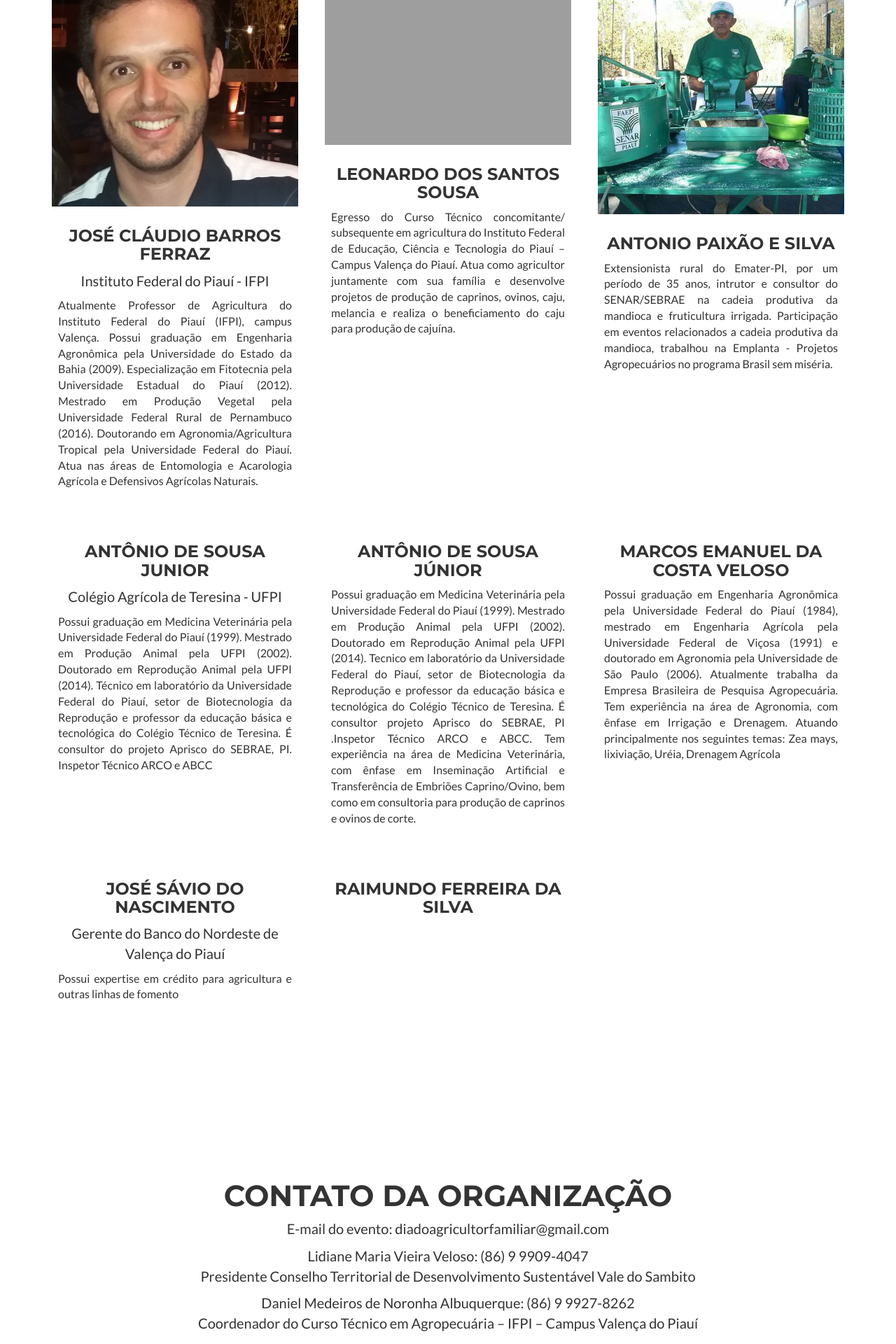
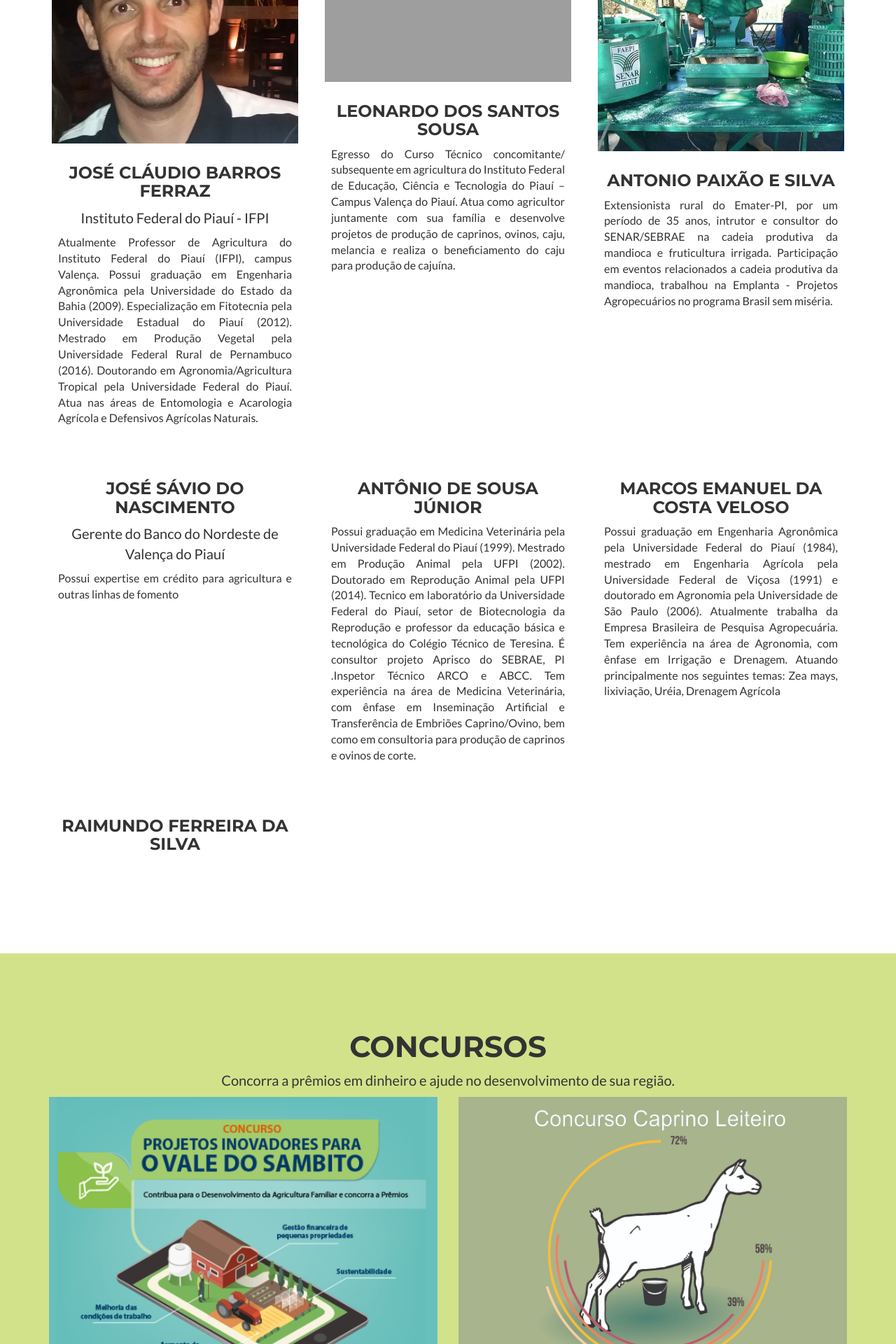
Before and after one commit to valtercavalcante/agricultura, a CodeIgniter app: page /agricultura/ in a window 1280 px wide. Shown: the part 3160-5080 px from the top of the page at 70% size. Run offline with CodeIgniter, Linux system fonts and the light colour scheme; some libraries are stand-ins or nearby versions; grey boxes are pictures that could not be loaded.

Commit message:
index finalizada

```diff
--- a/css/freelancer.css
+++ b/css/freelancer.css
@@ -195,6 +195,10 @@ section.success {
 }
 section.programacao {
   background: #FFFBD6;
+
+}
+section.concursos {
+  background: #D2E28B;
 
 }
 @media (max-width: 767px) {
--- a/index.html
+++ b/index.html
@@ -40,7 +40,7 @@
                 <button type="button" class="navbar-toggle" data-toggle="collapse" data-target="#bs-example-navbar-collapse-1">
                     <span class="sr-only">Navegação</span> Menu <i class="fa fa-bars"></i>
                 </button>
-                <a class="navbar-brand" href="#page-top">1º Dia de Agricultor | 3° Feira Territorial da Agricultura Familiar </a>
+                <a class="navbar-brand" href="#page-top">1º Dia do Agricultor | 3° Feira Territorial da Agricultura Familiar </a>
             </div>
 
             <!-- Collect the nav links, forms, and other content for toggling -->
@@ -58,11 +58,12 @@
                       <li class="page-scroll">
                         <a href="#programacao">Programação</a>
                     </li>
-                     <li class="page-scroll">
-                        <a href="#">Concursos</a>
-                    </li>
+
                     <li class="page-scroll">
                         <a href="#palestrantes">Palestrantes</a>
+                    </li>
+                       <li class="page-scroll">
+                        <a href="#concursos">Concursos</a>
                     </li>
                     <li class="page-scroll">
                         <a href="#contact">Contato</a>
@@ -86,7 +87,7 @@
                         <span class="skills">1º Dia do Agricultor <br />
                         	3° Feira Territorial da Agricultura Familiar do Vale do Sambito  <br />
 							1° Dia do Campo IFPI  <br />
-							2° Concurso da Cabra Leiteira Vale do Sambito
+							2° Concurso do Caprino Leiteiro Vale do Sambito
 						</span>
                     </div>
                 </div>
@@ -119,13 +120,13 @@
      		</div>
      		<div class="row">
      			  <div class="col-md-4 col-sm-6 text-center">
-     			  	<img src="img/ifpi_cava_horizontal.png" alt="Logomarca do IFPI Campus Valença">
+     			  	<img class="img-responsive" src="img/ifpi_cava_horizontal.png" alt="Logomarca do IFPI Campus Valença">
      			  </div>
      			  <div class="col-md-4 col-sm-6 text-center">
-     			  	<img src="img/sec_de_agricultura_val.png" alt="Logomarca da Secretaria de Agricultura do Piauí">
+     			  	<img class="img-responsive" src="img/sec_de_agricultura_val.png" alt="Logomarca da Secretaria de Agricultura do Piauí">
      			  </div>
      			  <div class="col-md-4 col-sm-6 text-center" >
-     			  	<img src="img/conselho.png" alt="Logomarca da Conselho">
+     			  	<img class="img-responsive" src="img/conselho.png" alt="Logomarca da Conselho">
      			  </div>
      		</div>
      		<hr />
@@ -137,7 +138,7 @@
 
      		<div class="row">
      			  <div class="col-md-12 col-sm-6 text-center">
-     			  	<img src="img/patrocinadores.png" alt="Logomarca da Conselho" style="width: 100%">
+     			  	<img class="img-responsive" src="img/patrocinadores.png" alt="Logomarca da Conselho">
      			  </div>
      		</div>
         </div>
@@ -191,26 +192,26 @@ Esperamos assim, contribuir com o processo de desenvolvimento de todos os envolv
 
                 </div>
             </div>
-            <div class="row" style="padding-top: 30px">
+            <div class="row">
              <div class="col-md-4 col-sm-6 text-center">
-     			  	<img src="img/dia_de_campo.png" alt="Logomarca do IFPI Campus Valença">
+     			  	<img class="img-responsive" src="img/dia_de_campo.png" alt="Logomarca do IFPI Campus Valença">
      			  </div>
      			  <div class="col-md-4 col-sm-6 text-center">
-     			  	<img src="img/palestras_tecnicas.png" alt="Logomarca da Secretaria de Agricultura do Piauí">
+     			  	<img class="img-responsive" src="img/palestras_tecnicas.png" alt="Logomarca da Secretaria de Agricultura do Piauí">
      			  </div>
      			  <div class="col-md-4 col-sm-6 text-center" >
-     			  	<img src="img/concurso_projetos_inovadores.png" alt="Logomarca da Conselho">
+     			  	<img class="img-responsive"  src="img/concurso_projetos_inovadores.png" alt="Logomarca da Conselho">
      			  </div>
             </div>
-            <div class="row" style="padding: 30px">
+            <div class="row">
             <div class="col-md-4 col-sm-6 text-center">
-     			  	<img src="img/oficinas.png" alt="Logomarca do IFPI Campus Valença">
+     			  	<img class="img-responsive" src="img/oficinas.png" alt="Logomarca do IFPI Campus Valença">
      			  </div>
      			  <div class="col-md-4 col-sm-6 text-center">
-     			  	<img src="img/concurso_caprinos_leiteiros.png" alt="Logomarca da Secretaria de Agricultura do Piauí">
+     			  	<img class="img-responsive" src="img/concurso_caprinos_leiteiros.png" alt="Logomarca da Secretaria de Agricultura do Piauí">
      			  </div>
      			  <div class="col-md-4 col-sm-6 text-center" >
-     			  	<img src="img/feira_projetos_regionais.png" alt="Logomarca da Conselho">
+     			  	<img class="img-responsive" src="img/feira_projetos_regionais.png" alt="Logomarca da Conselho">
      			  </div>
             </div>
 
@@ -286,8 +287,8 @@ Esperamos assim, contribuir com o processo de desenvolvimento de todos os envolv
     				<div class="thumbnail" style="border: 0;">
       					<!--<img src="img/profdaniel.png" alt="...">-->
 	      				<div class="caption text-center" >
-		        			<h3>Antônio de Sousa Junior</h3>
-		        			<p>Colégio Agrícola de Teresina - UFPI </p><p class="small justificado" >Possui graduação em Medicina Veterinária pela Universidade Federal do Piauí (1999). Mestrado em Produção Animal pela UFPI (2002). Doutorado em Reprodução Animal pela UFPI (2014). Técnico em laboratório da Universidade Federal do Piauí, setor de Biotecnologia da Reprodução e professor da educação básica e tecnológica do Colégio Técnico de Teresina. É consultor do projeto Aprisco do SEBRAE, PI. Inspetor Técnico ARCO e ABCC</p>
+		        			<h3>José Sávio do Nascimento</h3>
+		        			<p>Gerente do Banco do Nordeste de Valença do Piauí </p><p class="small justificado">Possui expertise em crédito para agricultura e outras linhas de fomento</p>
 	      				</div>
     				</div>
   				</div>
@@ -311,15 +312,7 @@ Esperamos assim, contribuir com o processo de desenvolvimento de todos os envolv
   				</div>
             </div>
   			<div class="row">
-  				<div class="col-sm-6 col-md-4">
-    				<div class="thumbnail" style="border: 0;">
-      					<!--<img src="img/profdaniel.png" alt="...">-->
-	      				<div class="caption text-center" >
-		        			<h3>José Sávio do Nascimento</h3>
-		        			<p>Gerente do Banco do Nordeste de Valença do Piauí </p><p class="small justificado">Possui expertise em crédito para agricultura e outras linhas de fomento</p>
-	      				</div>
-    				</div>
-  				</div>
+
 
   				<div class="col-sm-6 col-md-4">
     				<div class="thumbnail" style="border: 0;">
@@ -333,7 +326,43 @@ Esperamos assim, contribuir com o processo de desenvolvimento de todos os envolv
             </div>
         </div>
     </section>
+	<section class="concursos" id="concursos">
+        <div class="container">
+            <div class="row">
+                <div class="col-lg-12 text-center">
+                    <h2>Concursos</h2>
+                </div>
+                <div class="col-lg-10 col-lg-offset-1">
+                    <p class="text-center">Concorra a prêmios em dinheiro e ajude no desenvolvimento de sua região.
 
+					</p>
+
+                </div>
+            </div>
+            <div class="row" >
+             	<div class="col-md-6 col-sm-6 text-center">
+     			  	<img class="img-responsive" src="img/concurso_caprino_leiteiro.jpg" alt="Logomarca do IFPI Campus Valença">
+     				<div class="row">
+	             		<div class="col-lg-8 col-lg-offset-2 text-center">
+		                    <a href="/agricultura/vendor/arquivos/editalProjetoInovador.pdf" class="btn btn-lg btn-programacao" >
+		                        <i class="glyphicon glyphicon-list-alt"></i> Veja o edital
+		                    </a>
+	                	</div>
+           			</div>
+           		</div>
+           		<div class="col-md-6 col-sm-6 text-center">
+     			  	<img class="img-responsive" src="img/concurso_caprino_leiteiro2.jpg" alt="Logomarca do IFPI Campus Valença">
+     				<div class="row">
+	             		<div class="col-lg-8 col-lg-offset-2 text-center">
+		                    <a href="#" class="btn btn-lg btn-programacao"  data-toggle="modal" data-target="#programacaoModal">
+		                        <i class="glyphicon glyphicon-list-alt"></i> Veja o edital
+		                    </a>
+	                	</div>
+           			</div>
+           		</div>
+            </div>
+        </div>
+    </section>
 
 
     <!-- Contact Section -->
```
Also changed, not shown: img/concurso_caprino_leiteiro.jpg (added), img/concurso_caprino_leiteiro2.jpg (added), 1 other file.
